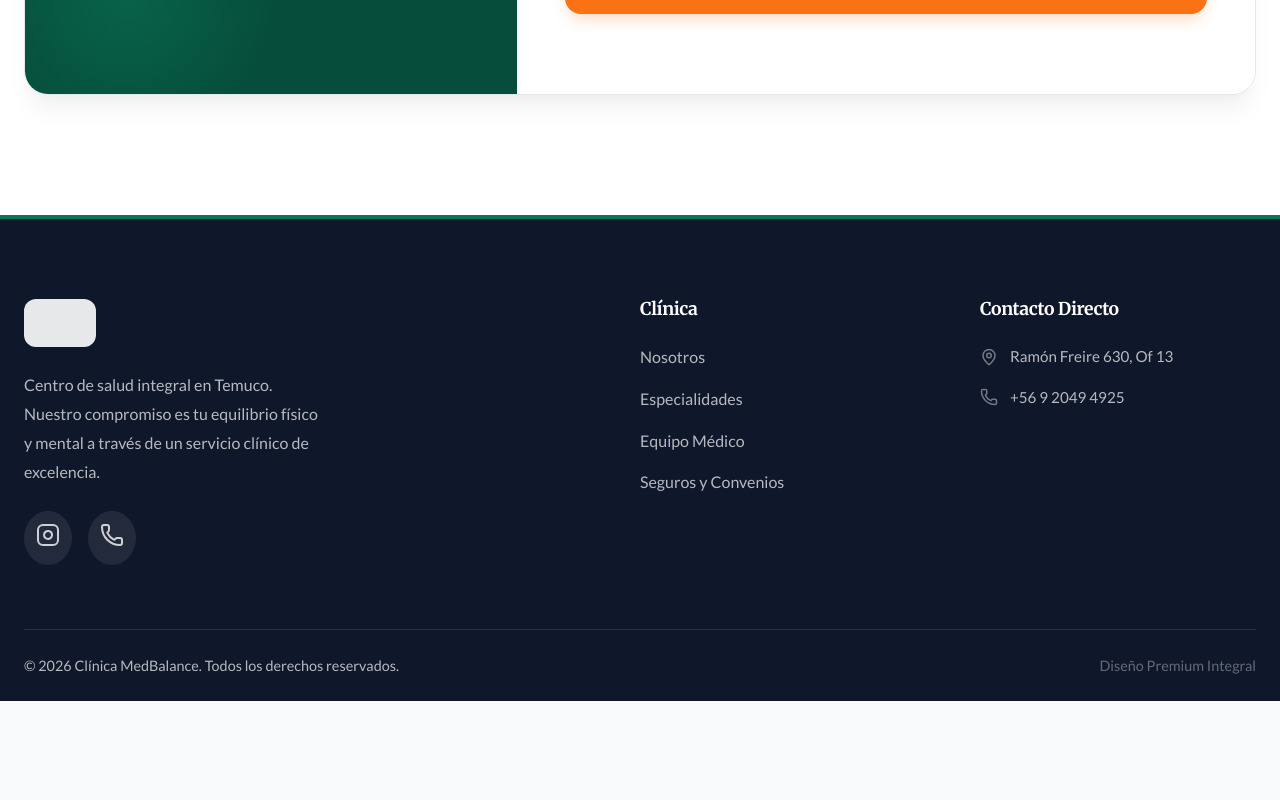
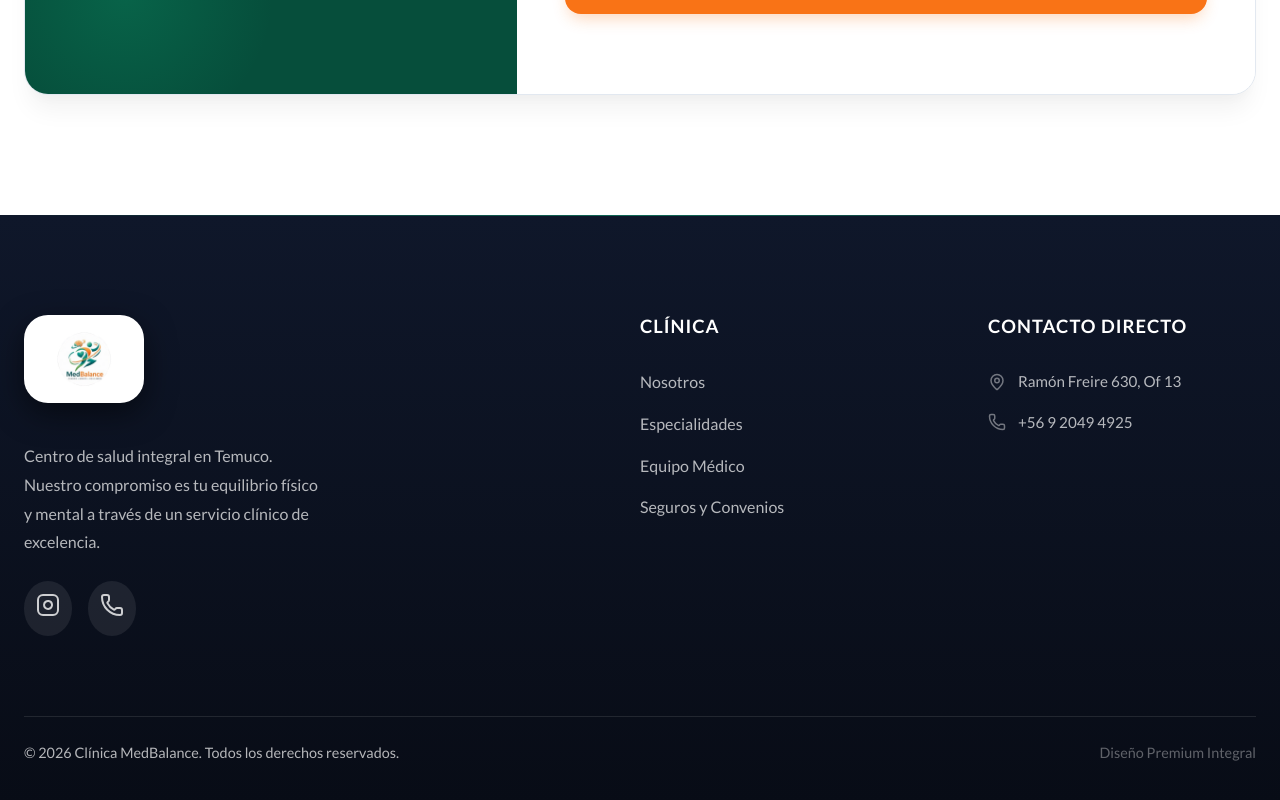
Before and after one commit to CarlosL-Code/medbalance_tco, a Next.js app: page / in a window 1280 px wide. Shown: the part 5850-6650 px from the top of the page. Before the commit the page ends 6549 px from the top, so only its background shows below. Built offline with nearby package versions, Linux system fonts and the light colour scheme.

Commit message:
fix: footer styling and logo visibility

```diff
--- a/app/globals.css
+++ b/app/globals.css
@@ -378,11 +378,26 @@ header.scrolled {
   border-radius: 4px; border: 1px solid var(--border);
 }
 
-/* ======== Footer ======== */
-footer { background: var(--ink); color: rgba(255,255,255,0.7); padding: 80px 0 24px; border-top: 4px solid var(--teal); }
-.footer-grid { display: grid; grid-template-columns: 2fr 1fr 1fr; gap: 64px; margin-bottom: 64px; }
-.footer-brand img { height: 48px; margin-bottom: 24px; filter: brightness(0) invert(1); opacity: 0.9;}
-.footer-links h4 { color: var(--white); margin-bottom: 24px; font-size: 1.1rem; }
+/* ======== Footer Premium ======== */
+footer {
+  background: linear-gradient(180deg, var(--ink) 0%, #080c16 100%);
+  color: rgba(255,255,255,0.7);
+  padding: 100px 0 40px;
+  position: relative;
+  overflow: hidden;
+}
+.footer-bg-glow {
+  position: absolute;
+  top: 0; left: 50%;
+  transform: translateX(-50%);
+  width: 100%; height: 1px;
+  background: linear-gradient(90deg, transparent, var(--teal-light), transparent);
+  opacity: 0.5;
+}
+.footer-grid { display: grid; grid-template-columns: 2fr 1fr 1fr; gap: 80px; margin-bottom: 80px; position: relative; z-index: 1;}
+.footer-brand { display: inline-block; margin-bottom: 32px; background: var(--white); padding: 16px 32px; border-radius: var(--radius-lg); box-shadow: 0 10px 30px rgba(0,0,0,0.5); }
+.footer-brand img { height: 56px; object-fit: contain; }
+.footer-links h4 { color: var(--white); margin-bottom: 32px; font-size: 1.15rem; font-family: var(--font-lato), sans-serif; letter-spacing: 1px; text-transform: uppercase; }
 .footer-links ul { list-style: none; }
 .footer-links li { margin-bottom: 16px; }
 .footer-links a { transition: color 0.2s; }
--- a/app/page.js
+++ b/app/page.js
@@ -598,10 +598,13 @@ export default function Home() {
 
       {/* Footer */}
       <footer>
+        <div className="footer-bg-glow"></div>
         <div className="container">
           <div className="footer-grid">
             <div>
-              <a href="#" className="footer-brand"><img src="/img/logo-sitio-web.png" alt="MedBalance" style={{background:'var(--white)', padding:'12px 24px', borderRadius:'12px', objectFit:'contain'}} /></a>
+              <a href="#" className="footer-brand">
+                <img src="/img/logo-sitio-web.png" alt="MedBalance" />
+              </a>
               <p style={{marginBottom:'24px', maxWidth:'300px', fontSize:'1rem', lineHeight: '1.8'}}>Centro de salud integral en Temuco. Nuestro compromiso es tu equilibrio físico y mental a través de un servicio clínico de excelencia.</p>
               <div style={{display:'flex', gap:'16px'}}>
                 <a href="https://instagram.com/medbalance_tco" target="_blank" style={{color:'var(--white)', opacity:0.8, background: 'rgba(255,255,255,0.1)', padding: '12px', borderRadius: '50%'}}>
```
